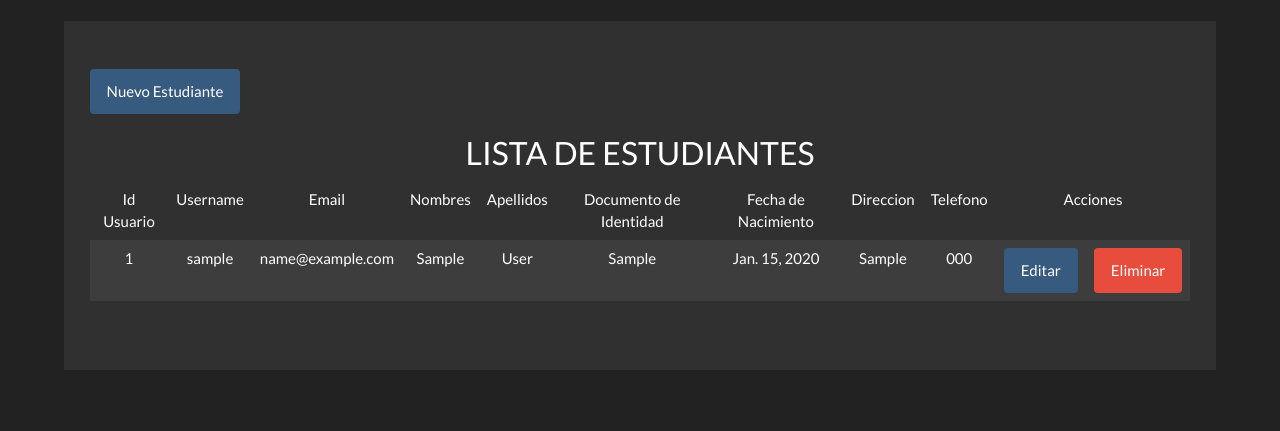
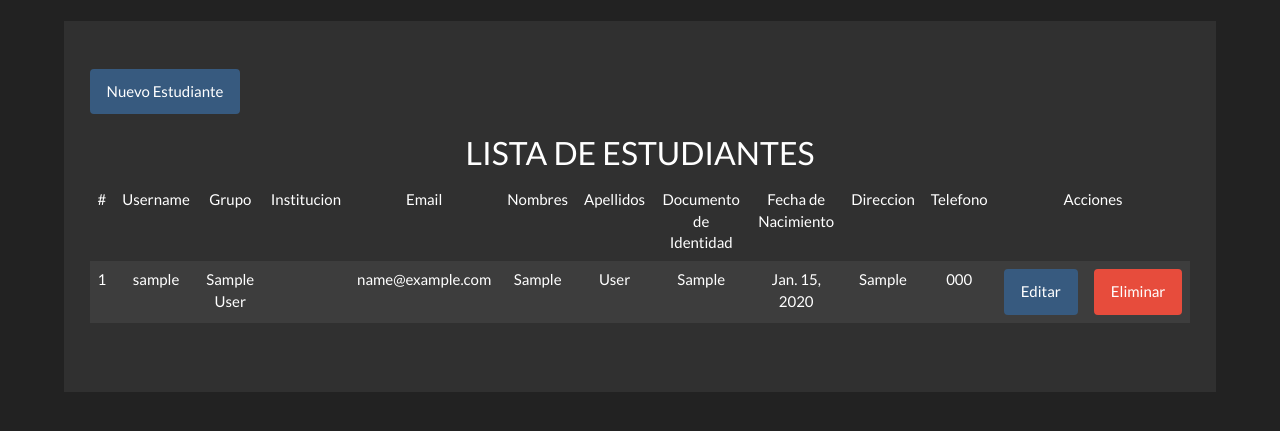
Before and after one commit to andrescollazos/pruebas-psicologicas, a Django app: template templates/administrador/estudiante_list.html in a window 1280 px wide. Shown: the part 60-491 px from the top of the page. Run offline with Django 3.2, Linux system fonts and the light colour scheme; the template is opened without the code that fills it: values that come from a table or form of the project are taken from there, others are empty; tables that the repository leaves empty hold one stand-in row (values such as "Sample post"); parts of the project's set-up code (start-up, migrations or seed data) failed here and were passed over; some libraries are stand-ins or nearby versions.

Commit message:
Gestion de Grupos: El estudiante al ser creado, se le debe asignar un grupo. - Se agrega un metodo a los modelos, para que salgan los objetos con el respectivo nombre

```diff
--- a/apps/administrador/models.py
+++ b/apps/administrador/models.py
@@ -25,7 +25,7 @@ class Administrador(models.Model):
     telefono = models.CharField(max_length = 10, blank = True)
 
     def _str_(self):
-        return 'Psicologo. ' + self.user.first_name
+        return 'Admin. ' + self.user.first_name
 
     class Meta:
         permissions = (
@@ -79,6 +79,9 @@ class Grupo(models.Model):
     jornada = models.CharField(max_length = 2, choices = JORNADA)
     nombre_grado = models.CharField(max_length = 30, null = True)
 
+    def __str__(self):
+        return self.nombre_grado+' '+self.institucion.nombre
+
 # CLASE ESTUDIANTE
 class Estudiante(models.Model):
     user = models.ForeignKey(User, on_delete = models.CASCADE)
@@ -94,3 +97,6 @@ class Estudiante(models.Model):
             ("ver_test_estudiante", "Puede ver los test"),
             ("ver_diagnostico", "Puede ver los diagnosticos")
         )
+
+    def __str__(self):
+        return self.user.first_name+" "+self.user.last_name
--- a/templates/administrador/estudiante_list.html
+++ b/templates/administrador/estudiante_list.html
@@ -10,8 +10,10 @@
   <table class="table table-striped table-hover ">
     <thead>
       <tr>
-        <td>Id Usuario</td>
+        <td>#</td>
         <td>Username</td>
+        <td>Grupo</td>
+        <td>Institucion</td>
         <td>Email</td>
         <td>Nombres</td>
         <td>Apellidos</td>
@@ -29,6 +31,8 @@
       <tr>
         <td>{{ estudiante.user.id }}</td>
         <td>{{ estudiante.user.username }}</td>
+        <td>{{ estudiante.grupo.nombre_grado }}</td>
+        <td>{{ estudiante.grupo.institucion }}</td>
         <td>{{ estudiante.user.email }}</td>
         <td>{{ estudiante.user.first_name }}</td>
         <td>{{ estudiante.user.last_name }}</td>
```
Also changed, not shown: apps/administrador/forms.py (+10 -10 lines), templates/administrador/estudiante_editar_form.html (+7 -0 lines), templates/administrador/estudiante_form.html (+7 -0 lines).
